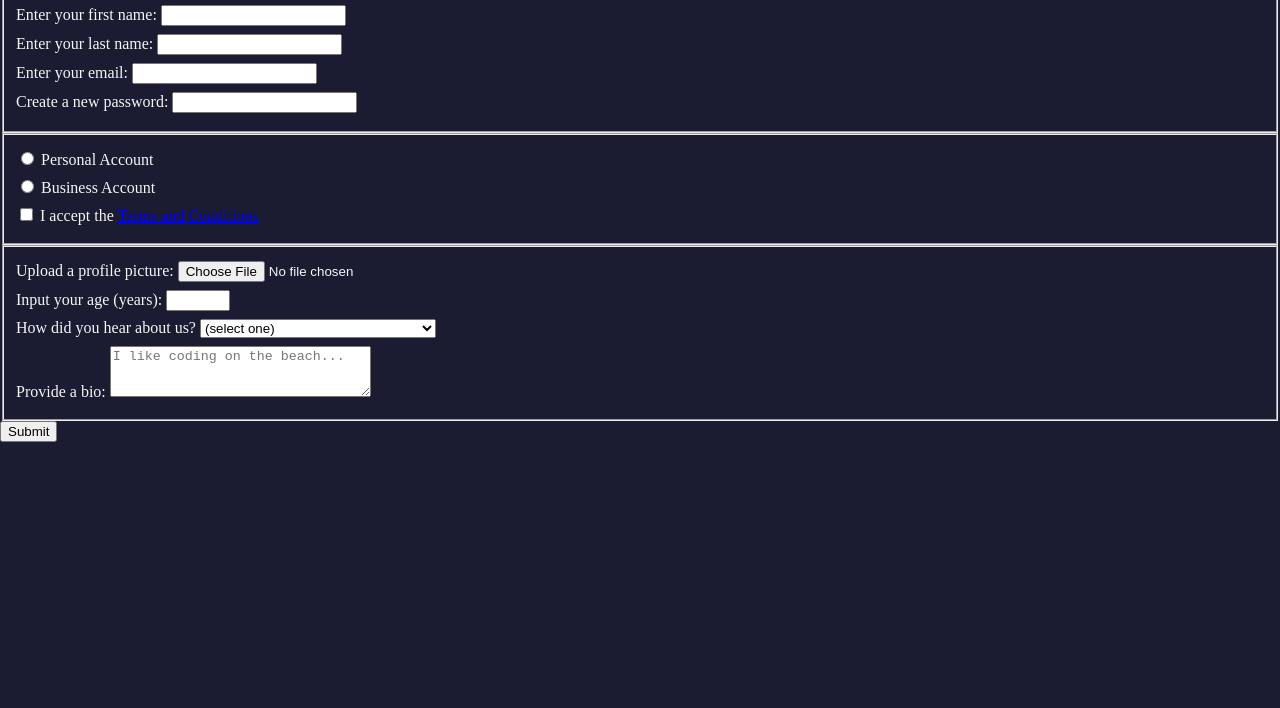
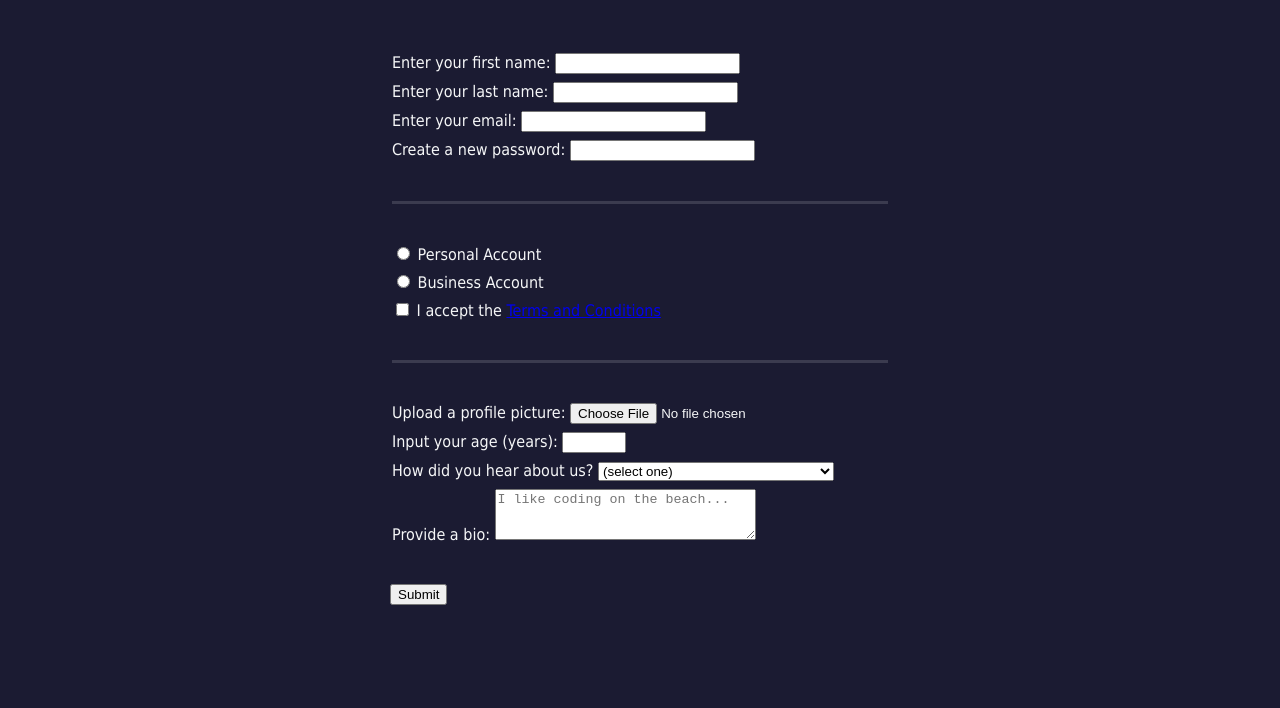
Before and after one commit to dev1-ish/registration-form, a plain HTML site: page index.html in a window 1280 px wide. Shown: the part 124-832 px from the top of the page. Drawn offline with Linux system fonts and the light colour scheme.

Commit message:
[update] some styles added

```diff
--- a/styles.css
+++ b/styles.css
@@ -5,6 +5,30 @@ body {
     margin: 0;
     background-color: #1b1b32;
     color: #f5f6f7;
+    font-family: Tahoma, Geneva, Verdana, sans-serif;
+    font-size: 16px;
+}
+
+h1, p {
+    margin: 1em auto;
+    text-align: center;
+}
+
+form {
+    width: 60vw;
+    max-width: 500px;
+    min-width: 300px;
+    margin: 0 auto;
+}
+
+fieldset {
+    border: none;
+    border-bottom: 3px solid #3b3b4f;
+    padding: 2rem 0;
+}
+
+fieldset:last-of-type {
+    border-bottom: none;
 }
 
 label {
```
